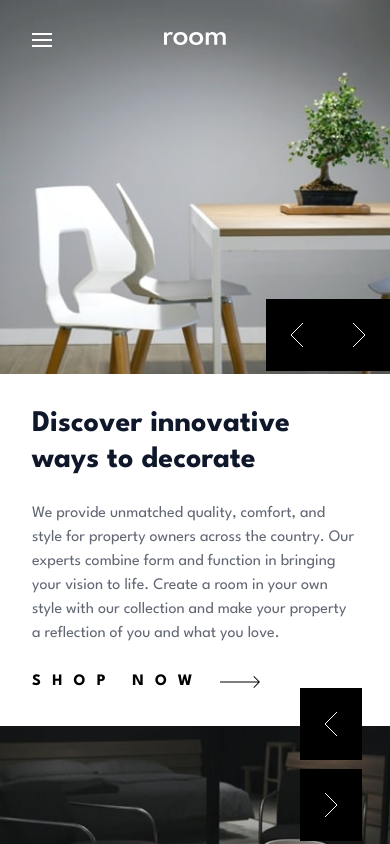
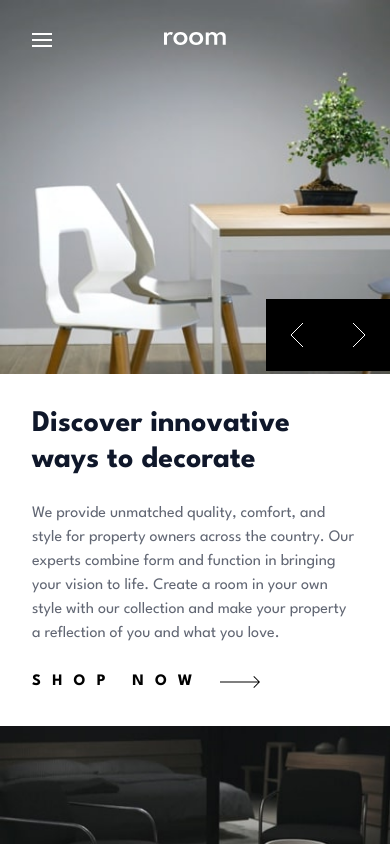
Before and after one commit to YUSSIF62/room-homepage-test, a React (Create React App) app: page / in a window 390 px wide. Shown: the top 844 px of the page. Built offline with nearby package versions, Linux system fonts and the light colour scheme.

Commit message:
Update Showcase.tsx

```diff
--- a/src/components/Showcase.tsx
+++ b/src/components/Showcase.tsx
@@ -99,26 +99,22 @@ const Showcase: React.FC = () => {
                 Shop Now <img src={arrow} alt="" />
               </button>
             </div>
-            <div className="absolute right-7 flex -bottom-1.5">
-            <ul className="">
-                <li>
+            <div className="absolute items-center justify-between left-50 hidden px-5 inset-x-45 lg:flex -bottom-5.5">
               <button
                 onClick={previousSlide}
                 className="transition-all duration-200 bg-black hover:bg-neutral-700"
               >
-                    <img src={left} alt="" className="p-6" />
+                <img src={left} alt="Previous Slide" className="p-6" />
               </button>
-                </li>
-                <li>
               <button
                 onClick={nextSlide}
                 className="transition-all duration-200 bg-black hover:bg-neutral-700"
               >
-                    <img src={right} alt="" className="p-6" />
+                <img src={right} alt="Next Slide" className="p-6" />
               </button>
-                </li>
-              </ul>
             </div>
+
+
           </article>
         ))}
       </section>
```
Lines whose indentation alone changed are shown as unchanged.
